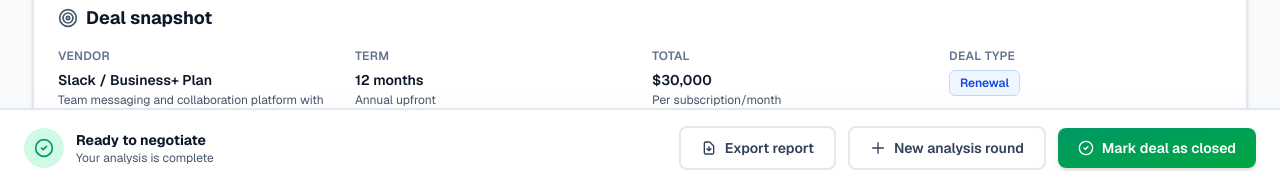
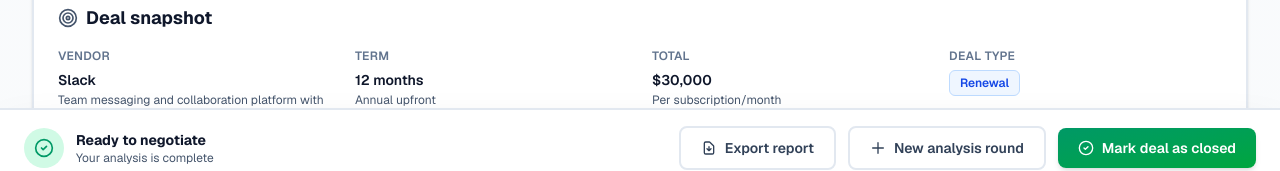
Before and after one commit to Boomchakalala/Dealcheck, a Next.js app: page /example in a window 1280 px wide. Shown: the part 614-785 px from the top of the page. Built offline with nearby package versions, Linux system fonts and the light colour scheme; no server answers.

Commit message:
Sandbox autosave

```diff
--- a/src/components/OutputDisplay.tsx
+++ b/src/components/OutputDisplay.tsx
@@ -258,7 +258,12 @@ export function OutputDisplay({ output, roundId }: OutputDisplayProps) {
           <div>
             <p className="text-xs font-semibold text-slate-500 uppercase tracking-wide mb-1.5">Vendor</p>
             <p className="text-sm font-semibold text-slate-900">
-              {output.snapshot?.vendor_product || output.vendor || 'N/A'}
+              {(() => {
+                const vendorProduct = output.snapshot?.vendor_product || output.vendor || 'N/A'
+                // Extract just the vendor name (before "/" if present)
+                const vendorName = vendorProduct.split('/')[0].trim()
+                return vendorName
+              })()}
             </p>
             {output.description && (
               <p className="text-xs text-slate-600 mt-0.5">{output.description}</p>
```
